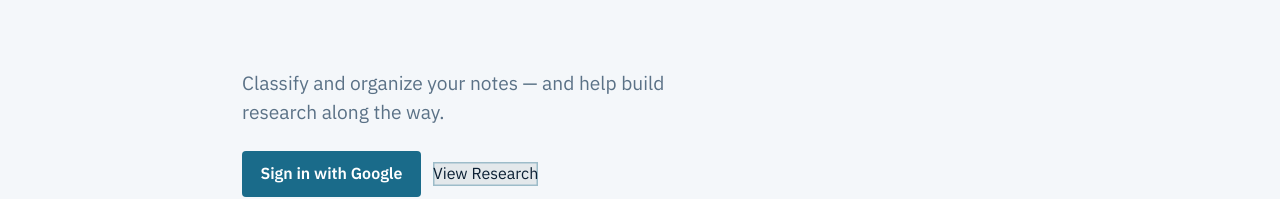
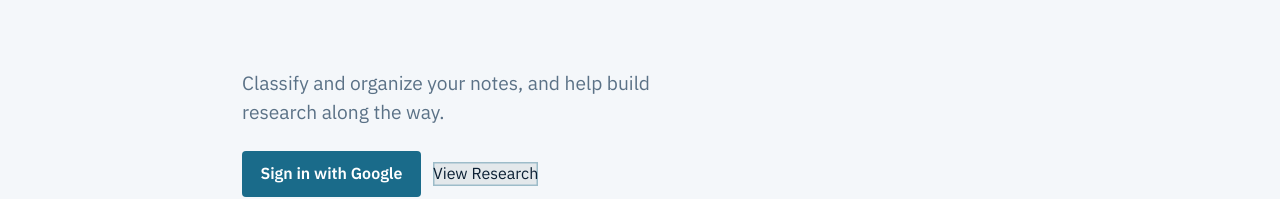
Before and after one commit to yl-2010/classifier-research, a Next.js app in the folder web/: page /signin in a window 1280 px wide. Shown: the part 237-436 px from the top of the page. Built offline with nearby package versions, Linux system fonts and the light colour scheme; no server answers.

Commit message:
Remove em dashes from site copy.
Replace title separators and marketing lead punctuation with plain ASCII so user-facing NoteLMs text stays consistent.

Co-authored-by: Yan Levin <yl-2010@users.noreply.github.com>

```diff
--- a/web/src/pages/index.tsx
+++ b/web/src/pages/index.tsx
@@ -225,7 +225,7 @@ export default function HomePage() {
     if (!value) return;
     const id = `n-${Date.now()}`;
     const title = titleFromText(value);
-    // Demo classify stub — real ingest will assign subject later.
+    // Demo classify stub - real ingest will assign subject later.
     const subject = "Physics";
     const note: NoteItem = {
       id,
@@ -269,7 +269,7 @@ export default function HomePage() {
 
   const onUpload = (files: FileList | null) => {
     if (!files?.length) return;
-    // OCR pipeline not wired yet — leave textarea unchanged.
+    // OCR pipeline not wired yet - leave textarea unchanged.
   };
 
   const openNote = notes.find((n) => n.id === openNoteId && n.status === "ready");
@@ -353,7 +353,7 @@ export default function HomePage() {
               decoding="async"
             />
             <p className="gate-lead">
-              Classify and organize your notes — and help build research along
+              Classify and organize your notes, and help build research along
               the way.
             </p>
             <div className="gate-actions">
--- a/web/src/pages/research.tsx
+++ b/web/src/pages/research.tsx
@@ -30,7 +30,7 @@ export default function ResearchPage() {
   return (
     <>
       <Head>
-        <title>Research — NoteLMs</title>
+        <title>Research - NoteLMs</title>
       </Head>
       <div className="app">
         <AppNav
--- a/web/src/pages/signin.tsx
+++ b/web/src/pages/signin.tsx
@@ -18,7 +18,7 @@ export default function SignInPage() {
   return (
     <>
       <Head>
-        <title>Sign in — NoteLMs</title>
+        <title>Sign in - NoteLMs</title>
       </Head>
       <main className="shell">
         <div className="panel">
@@ -31,7 +31,7 @@ export default function SignInPage() {
             decoding="async"
           />
           <p className="lead">
-            Classify and organize your notes — and help build research along the
+            Classify and organize your notes, and help build research along the
             way.
           </p>
           <div className="actions">
```
